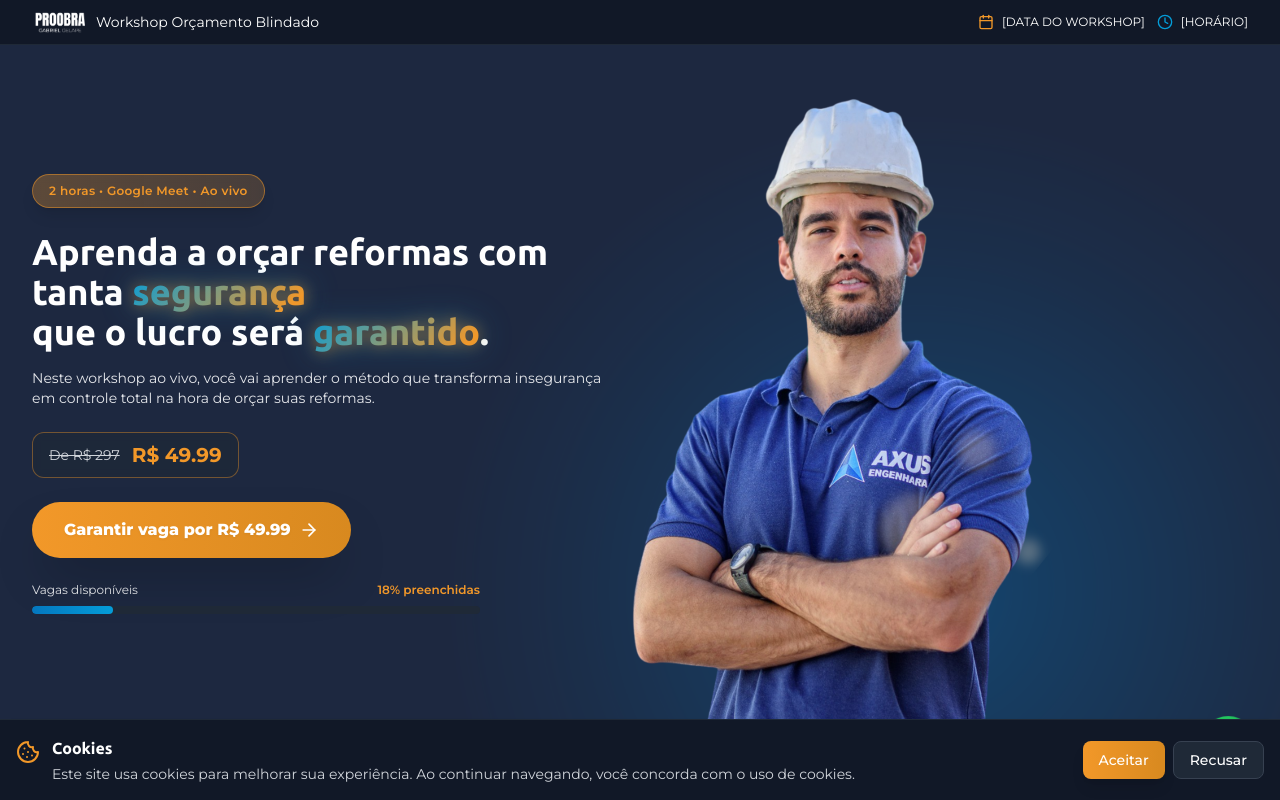
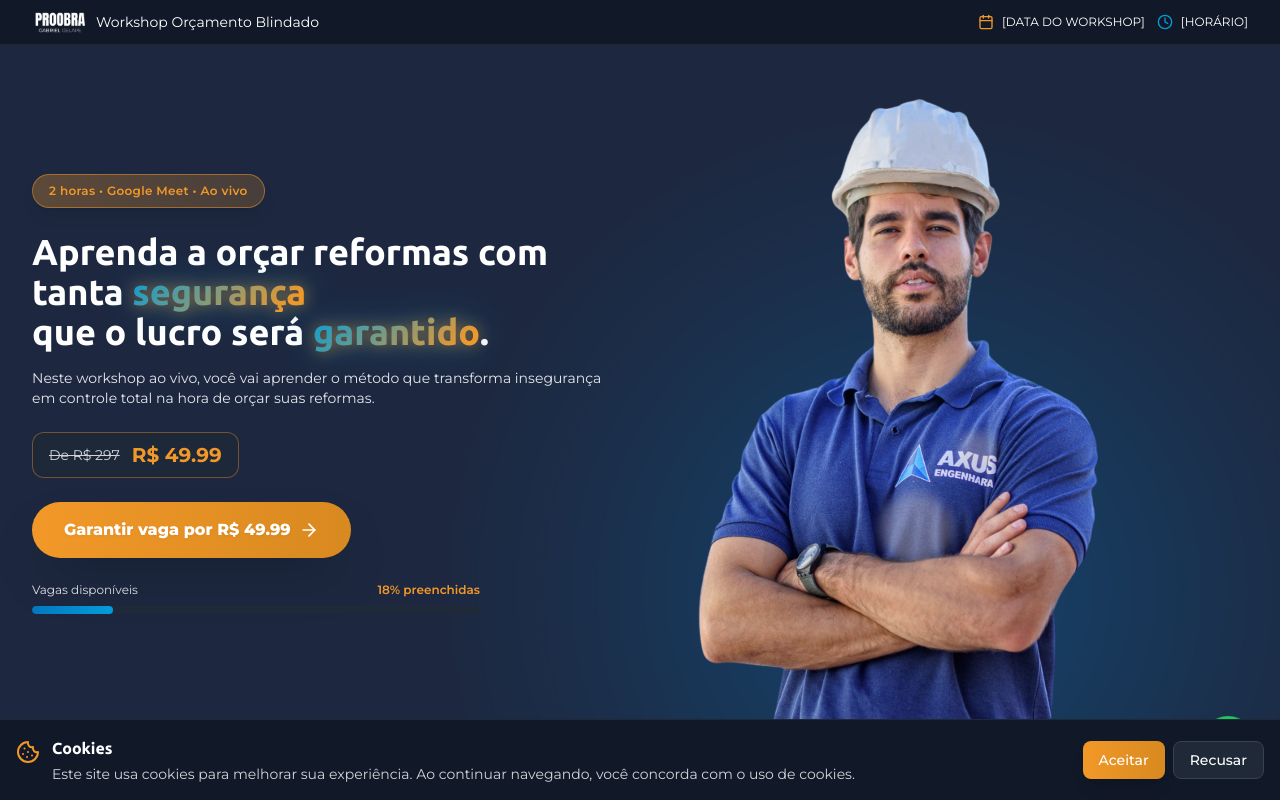
Before and after one commit to romulofreitas-byte/workshop-proobra, a Next.js app: page / in a window 1280 px wide. Shown: the top 800 px of the page. Built offline with nearby package versions, Linux system fonts and the light colour scheme; no server answers.

Commit message:
Atualiza hero desktop para gabriel-hero-desktop5

```diff
--- a/src/components/sections/HeroSectionWorkshop.tsx
+++ b/src/components/sections/HeroSectionWorkshop.tsx
@@ -180,7 +180,7 @@ export default function HeroSectionWorkshop() {
         {/* Imagem Desktop - Full Screen Background */}
         <div className="absolute inset-0">
           <ProtectedImage
-            src="/gabriel-hero-desktop4.png"
+            src="/gabriel-hero-desktop5.png"
             alt={WORKSHOP_INFO.mentor}
             fill
             sizes="100vw"
```
Also changed, not shown: public/gabriel-hero-desktop5.png (added).
